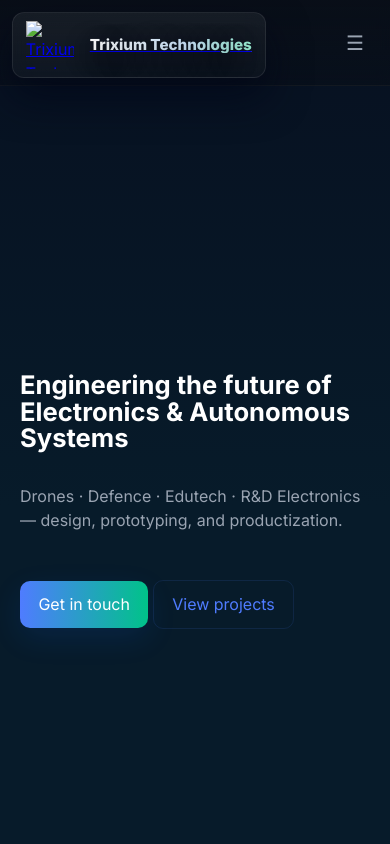
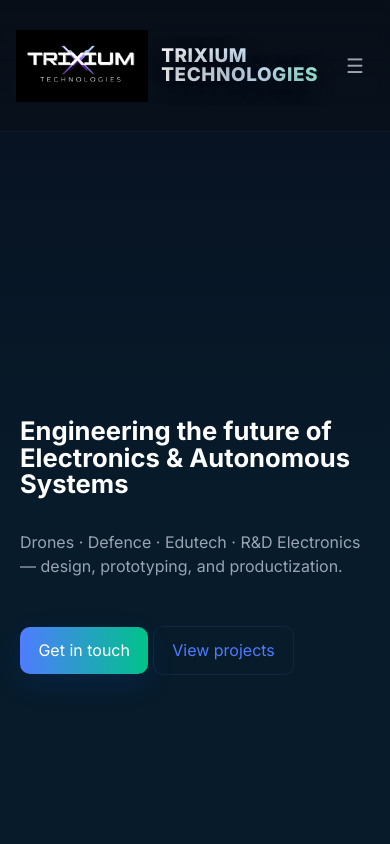
Before and after one commit to Geekypintu2007013/Trixium-Technologies, a plain HTML site: page index.html in a window 390 px wide. Shown: the top 844 px of the page. Drawn offline with Linux system fonts and the light colour scheme.

Commit message:
updated logo images

```diff
--- a/index.html
+++ b/index.html
@@ -11,13 +11,12 @@
     <link rel="stylesheet" href="styles.css">
   </head>
   <body>
-    <a class="logo-badge" href="/">
-      <img src="assets/Trixium%20Technologies.png" alt="Trixium Technologies logo">
-      <span class="badge-text">Trixium Technologies</span>
-    </a>
     <header class="site-header">
       <div class="container header-inner">
-        <a class="brand" href="#"></a>
+        <a class="brand" href="/">
+          <img src="assets/Trixium%20Technologies.png" alt="Trixium Technologies logo" class="logo">
+          <span class="brand-text">Trixium Technologies</span>
+        </a>
         <nav class="nav" id="nav" aria-label="Primary">
           <div class="dropdown" role="menu">
             <button class="dropdown-toggle" aria-expanded="false" aria-haspopup="true">Our Products ▾</button>
--- a/styles.css
+++ b/styles.css
@@ -14,10 +14,12 @@ html,body{height:100%}
 body{font-family:Inter, system-ui, -apple-system, "Segoe UI", Roboto, 'Helvetica Neue', Arial; margin:0; background:linear-gradient(180deg,#071020 0%, #071b2a 60%); color:#e6eef8; line-height:1.5; -webkit-font-smoothing:antialiased}
 .container{max-width:var(--max-width);margin:0 auto;padding:1.25rem}
 .site-header{backdrop-filter: blur(6px); background: linear-gradient(180deg, rgba(10,14,20,0.65), rgba(10,14,20,0.4)); position:sticky; top:0; z-index:40; border-bottom:1px solid rgba(255,255,255,0.04); padding:.6rem 0; min-height:76px}
-.header-inner{display:flex;align-items:center;gap:1rem;justify-content:space-between; padding-left:140px}
-.brand{display:flex;align-items:center;gap:.8rem;text-decoration:none;color:inherit}
-.logo{width:48px;height:48px}
-.brand-text{font-weight:900;letter-spacing:.6px;font-size:1.25rem;line-height:1;display:inline-block;text-transform:uppercase}
+.header-inner{display:flex;align-items:center;gap:1rem;justify-content:space-between; padding-left:1rem}
+.brand{display:flex;align-items:center;gap:.8rem;text-decoration:none;color:inherit;padding:0}
+.logo{max-width:140px;max-height:80px;display:block;width:auto;height:auto}
+/* ensure header logo scales and centers precisely */
+.brand .logo{height:72px;width:auto}
+.brand-text{font-weight:900;letter-spacing:.6px;font-size:1.18rem;line-height:1;display:inline-block;text-transform:uppercase;margin:0}
 /* stylish gradient text */
 .brand-text{background:linear-gradient(90deg,#ffffff 0%, #cfe8ff 60%, #98f0d4 100%);-webkit-background-clip:text;background-clip:text;color:transparent;text-shadow:0 6px 18px rgba(12,18,28,0.55)}
 .nav{display:flex;gap:0.5rem;align-items:center}
@@ -106,16 +108,23 @@ body{font-family:Inter, system-ui, -apple-system, "Segoe UI", Roboto, 'Helvetica
 .nav.open{position:absolute;top:64px;right:12px;background:linear-gradient(180deg, rgba(8,14,24,0.96), rgba(6,10,16,0.96));padding:.75rem;border-radius:10px;display:flex;flex-direction:column;gap:.25rem;box-shadow:0 10px 30px rgba(2,6,23,0.6)}
 
 /* Floating logo badge */
-.logo-badge{position:fixed;left:18px;top:18px;z-index:70;display:inline-flex;align-items:center;gap:1rem;padding:.6rem 1rem;min-width:110px;border-radius:14px;background:linear-gradient(180deg, rgba(255,255,255,0.06), rgba(255,255,255,0.03));backdrop-filter:blur(8px);box-shadow:0 18px 40px rgba(2,6,23,0.7);border:1px solid rgba(255,255,255,0.08);overflow:hidden}
-.logo-badge img{width:64px;height:64px;object-fit:contain;display:block}
-.logo-badge .badge-text{font-weight:800;font-size:1.15rem;line-height:1;color:transparent;background:linear-gradient(90deg,#ffffff 0%, #cfe8ff 60%, #98f0d4 100%);-webkit-background-clip:text;background-clip:text;text-shadow:0 8px 26px rgba(12,18,28,0.6)}
+.logo-badge{position:fixed;left:32px;top:12vh;z-index:80;display:inline-flex;align-items:center;gap:1.1rem;padding:.7rem 1.1rem;min-width:160px;border-radius:14px;background:linear-gradient(180deg, rgba(255,255,255,0.07), rgba(255,255,255,0.035));backdrop-filter:blur(10px);box-shadow:0 22px 50px rgba(2,6,23,0.75);border:1px solid rgba(255,255,255,0.09);overflow:hidden;animation:float 6s ease-in-out infinite}
+.logo-badge img{width:96px;height:96px;object-fit:contain;display:block}
+.logo-badge .badge-text{font-weight:800;font-size:1.4rem;line-height:1;color:transparent;background:linear-gradient(90deg,#ffffff 0%, #cfe8ff 60%, #98f0d4 100%);-webkit-background-clip:text;background-clip:text;text-shadow:0 10px 30px rgba(12,18,28,0.65)}
 .logo-badge:hover{transform:translateY(-4px);box-shadow:0 20px 40px rgba(2,6,23,0.7)}
 
 @media (max-width:720px){
-  .logo-badge{left:12px;top:12px;padding:.5rem .8rem;border-radius:12px}
-  .logo-badge img{width:48px;height:48px}
-  .logo-badge .badge-text{font-size:.95rem}
+  .logo-badge{left:12px;top:12px;padding:.6rem .9rem;border-radius:12px}
+  .logo-badge img{width:64px;height:64px}
+  .logo-badge .badge-text{font-size:1.05rem}
 }
 
-/* hide redundant header brand text (we show it in the badge) */
-.brand .brand-text{display:none}
+/* subtle float animation for the badge */
+@keyframes float{0%{transform:translateY(0)}50%{transform:translateY(-8px)}100%{transform:translateY(0)}}
+
+@media (max-width:720px){
+  .logo-badge{left:12px;top:6vh;padding:.5rem .8rem}
+}
+
+/* header brand text is visible when logo is in header */
+.brand .brand-text{display:inline-block}
```
Also changed, not shown: assets/Trixium Technologies.png (renamed from assets/Trixium Technologies.png.png).
